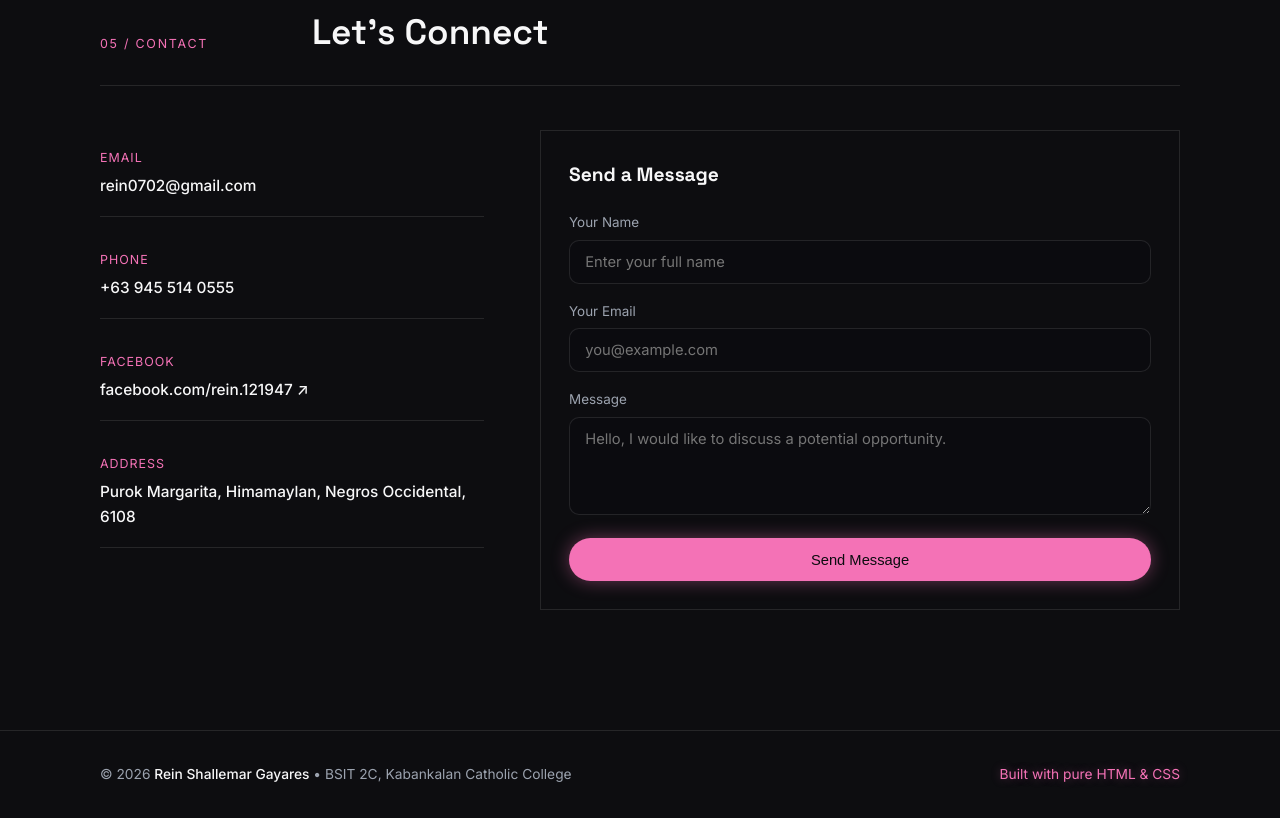
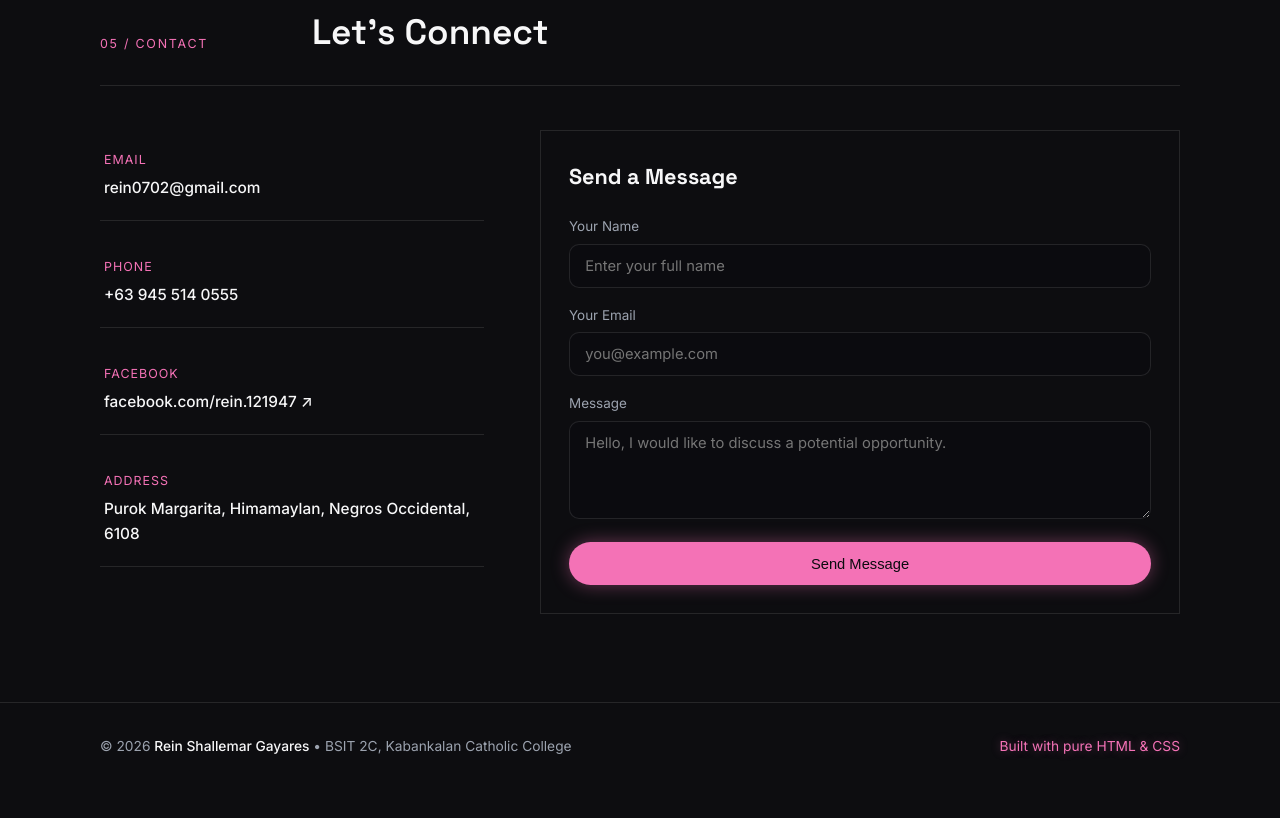
Before and after one commit to rein-gayares/gayares-project-1, a plain HTML site: page index.html in a window 1280 px wide. Shown: the part 3576-4394 px from the top of the page. After the commit the page ends 4366 px from the top, so only its background shows below. Drawn offline with Linux system fonts and the light colour scheme.

Commit message:
Improve contact accessibility and footer presentation

```diff
--- a/assets/style/style.css
+++ b/assets/style/style.css
@@ -786,9 +786,9 @@ a {
   background: transparent;
 }
 
-.contact-cards .card {
+ .contact-cards .card {
   border-width: 0 0 1px;
-  padding: 1.1rem 0;
+  padding: 1.25rem 0.25rem;
 }
 
 .contact-cards {
@@ -821,8 +821,8 @@ a {
   word-break: break-word;
 }
 
-.contact-form h3 {
-  font-size: 1.2rem;
+ .contact-form h3 {
+  font-size: 1.35rem;
   margin-bottom: 1.25rem;
 }
 
@@ -863,7 +863,7 @@ a {
 .footer {
   border-top: 1px solid var(--border);
   padding: 2rem 0;
-  margin-top: 2rem;
+  margin-top: 0;
 }
 
 .footer-inner {
--- a/index.html
+++ b/index.html
@@ -250,17 +250,17 @@
 
         <div class="contact-grid">
           <div class="contact-cards">
-            <a href="mailto:rein0702@gmail.com" class="card contact-item">
+            <a href="mailto:rein0702@gmail.com" class="card contact-item" aria-label="Send email to Rein Shallemar Gayares">
               <span class="contact-label">Email</span>
               <strong>rein0702@gmail.com</strong>
             </a>
 
-            <a href="tel:+639455140555" class="card contact-item">
+            <a href="tel:+639455140555" class="card contact-item" aria-label="Call Rein Shallemar Gayares">
               <span class="contact-label">Phone</span>
               <strong>+63 945 514 0555</strong>
             </a>
 
-            <a href="https://www.facebook.com/rein.121947" target="_blank" rel="noopener noreferrer" class="card contact-item">
+            <a href="https://www.facebook.com/rein.121947" target="_blank" rel="noopener noreferrer" class="card contact-item" aria-label="Open Rein Shallemar Gayares on Facebook">
               <span class="contact-label">Facebook</span>
               <strong>facebook.com/rein.121947 ↗</strong>
             </a>
```
